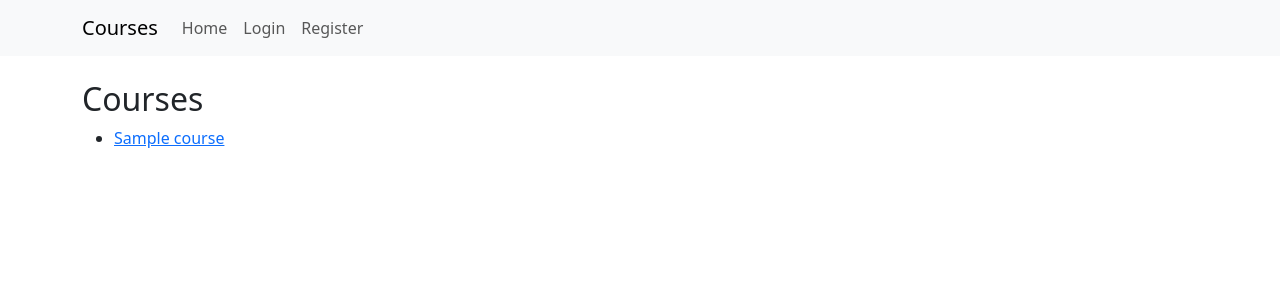
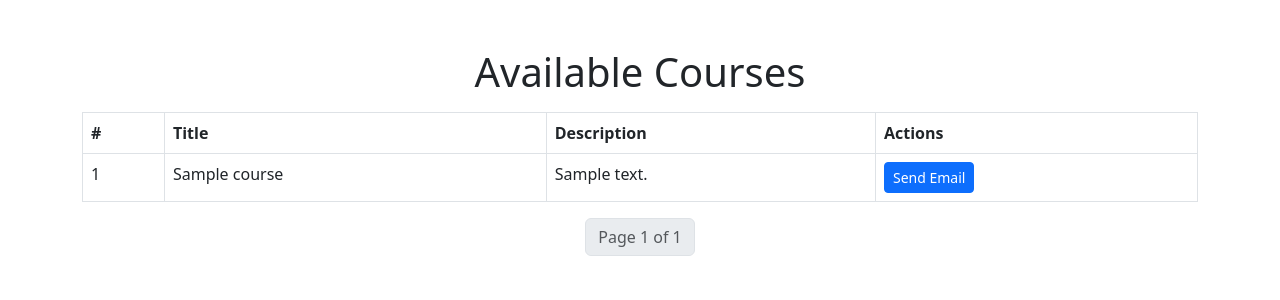
Before and after one commit to Saidahmad1907/7-2, a Django app: page / in a window 1280 px wide. Shown: the top 300 px of the page. Run offline with Django 5.2, Linux system fonts and the light colour scheme; tables that the repository leaves empty hold one stand-in row (values such as "Sample post").

Commit message:
Added email sending and pagination

```diff
--- a/courses/templates/courses/course_list.html
+++ b/courses/templates/courses/course_list.html
@@ -1,9 +1,71 @@
-{% extends 'base.html' %}
-{% block content %}
-<h2>Courses</h2>
-<ul>
-    {% for course in courses %}
-    <li><a href="{{ course.id }}/">{{ course.title }}</a></li>
-    {% endfor %}
-</ul>
-{% endblock %}
+<!DOCTYPE html>
+<html lang="en">
+<head>
+    <meta charset="UTF-8">
+    <meta name="viewport" content="width=device-width, initial-scale=1.0">
+    <title>Courses</title>
+    <!-- Bootstrap CSS -->
+    <link href="https://cdn.jsdelivr.net/npm/bootstrap@5.3.0/dist/css/bootstrap.min.css" rel="stylesheet">
+</head>
+<body>
+    <div class="container mt-5">
+        <h1 class="text-center">Available Courses</h1>
+        <table class="table table-bordered mt-3">
+            <thead>
+                <tr>
+                    <th>#</th>
+                    <th>Title</th>
+                    <th>Description</th>
+                    <th>Actions</th>
+                </tr>
+            </thead>
+            <tbody>
+                {% for course in page_obj %}
+                <tr>
+                    <td>{{ forloop.counter }}</td>
+                    <td>{{ course.title }}</td>
+                    <td>{{ course.description }}</td>
+                    <td>
+                        <a href="{% url 'send_course_email' course.id %}" class="btn btn-primary btn-sm">Send Email</a>
+                    </td>
+                </tr>
+                {% empty %}
+                <tr>
+                    <td colspan="4" class="text-center">No courses available.</td>
+                </tr>
+                {% endfor %}
+            </tbody>
+        </table>
+
+        <!-- Paginatsiya -->
+        <nav>
+            <ul class="pagination justify-content-center">
+                {% if page_obj.has_previous %}
+                <li class="page-item">
+                    <a class="page-link" href="?page=1">&laquo; First</a>
+                </li>
+                <li class="page-item">
+                    <a class="page-link" href="?page={{ page_obj.previous_page_number }}">Previous</a>
+                </li>
+                {% endif %}
+
+                <li class="page-item disabled">
+                    <span class="page-link">Page {{ page_obj.number }} of {{ page_obj.paginator.num_pages }}</span>
+                </li>
+
+                {% if page_obj.has_next %}
+                <li class="page-item">
+                    <a class="page-link" href="?page={{ page_obj.next_page_number }}">Next</a>
+                </li>
+                <li class="page-item">
+                    <a class="page-link" href="?page={{ page_obj.paginator.num_pages }}">Last &raquo;</a>
+                </li>
+                {% endif %}
+            </ul>
+        </nav>
+    </div>
+
+    <!-- Bootstrap JS -->
+    <script src="https://cdn.jsdelivr.net/npm/bootstrap@5.3.0/dist/js/bootstrap.bundle.min.js"></script>
+</body>
+</html>
--- a/courses/views.py
+++ b/courses/views.py
@@ -4,6 +4,12 @@ from django.shortcuts import render
 from django.shortcuts import render, redirect
 from .models import Course, Student
 from django.contrib.auth.decorators import login_required
+from django.core.mail import send_mail
+from django.shortcuts import render, redirect
+from .models import Course
+from django.core.paginator import Paginator
+
+
 
 def course_list(request):
     courses = Course.objects.all()
@@ -18,6 +24,10 @@ from django.contrib.auth.forms import UserCreationForm, AuthenticationForm
 from django.contrib.auth import login, logout
 from django.shortcuts import render
 
+
+
+
+
 def user_register(request):
     if request.method == 'POST':
         form = UserCreationForm(request.POST)
@@ -28,6 +38,10 @@ def user_register(request):
     else:
         form = UserCreationForm()
     return render(request, 'courses/register.html', {'form': form})
+
+
+
+
 
 def user_login(request):
     if request.method == 'POST':
@@ -40,6 +54,30 @@ def user_login(request):
         form = AuthenticationForm()
     return render(request, 'courses/login.html', {'form': form})
 
+
+
 def user_logout(request):
     logout(request)
     return redirect('course_list')
+
+
+def send_course_email(request, course_id):
+    course = Course.objects.get(id=course_id)
+    send_mail(
+        subject=f"New Course Available: {course.title}",
+        message=f"Dear user,\n\nWe are excited to announce a new course: {course.title}.\n\nDescription:\n{course.description}",
+        from_email='your_email@gmail.com',
+        recipient_list=['recipient_email@gmail.com'],  # Qabul qiluvchi email
+        fail_silently=False,
+    )
+    return redirect('course_list')  # Course ro'yxatiga qaytarish
+
+
+
+
+def course_list(request):
+    courses = Course.objects.all()
+    paginator = Paginator(courses, 5)  # Har bir sahifada 5 ta kurs bo'ladi
+    page_number = request.GET.get('page')
+    page_obj = paginator.get_page(page_number)
+    return render(request, 'courses/course_list.html', {'page_obj': page_obj})
```
Also changed, not shown: courses_management/settings.py (+7 -0 lines).
